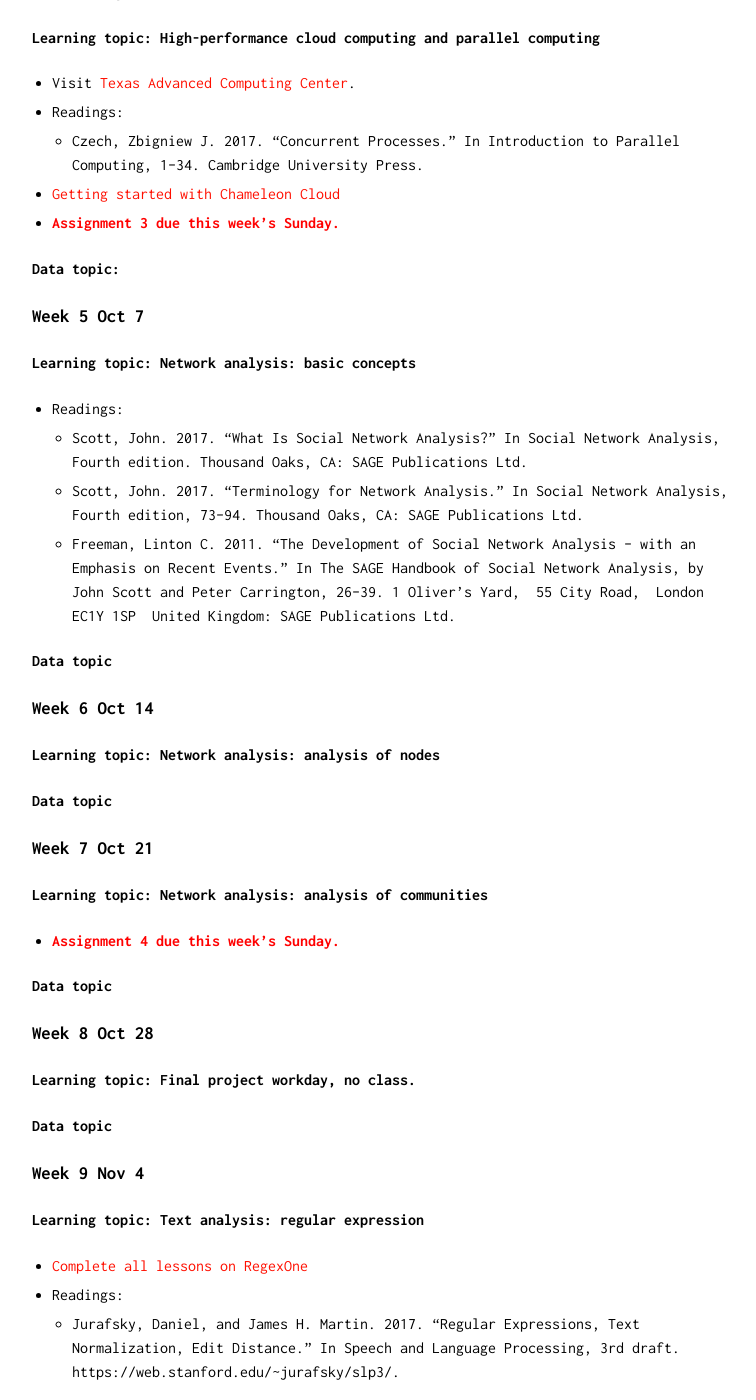
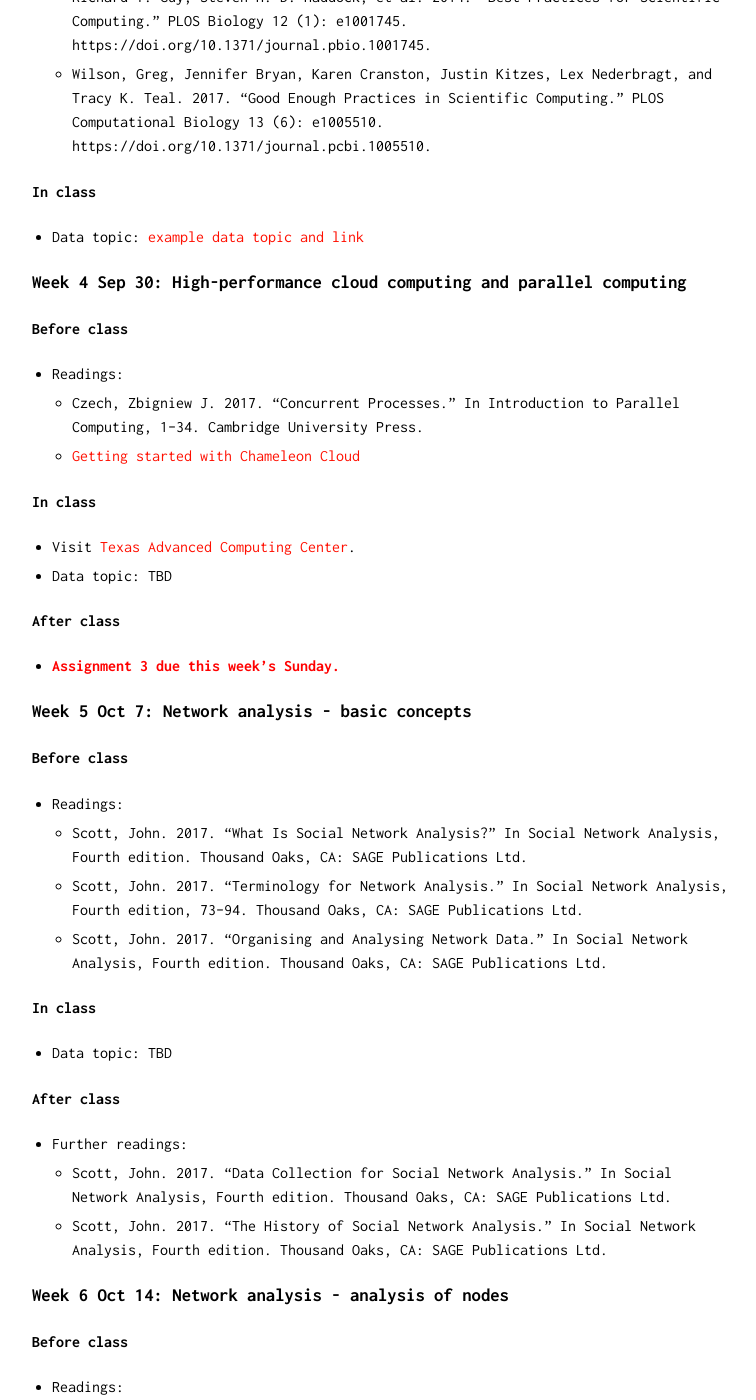
Before and after one commit to Xinjian-Paul-Li/open_data, a Jekyll site: the page built from docs/course_schedule.md, in a window 1280 px wide and 1400 px high, scrolled down 2046 px. Shown: the whole window, without its empty margins (238-994 px from the left). Built offline with Jekyll 4.4.1, drawn with Linux system fonts in a browser that asks for light colours; our own code applies the rules of GitHub Pages for plain Markdown files; some of the changed text lies outside the part shown.

Commit message:
update course

```diff
--- a/docs/course_schedule.md
+++ b/docs/course_schedule.md
@@ -13,99 +13,143 @@
 	- [GitHub](https://github.com/) / [Education (Students)](https://education.github.com/students)
 	- [Chameleon Cloud](https://www.chameleoncloud.org/)
 
-### <a name="w1"></a> Week 1 Sep 9
-#### Learning topic: Why this course?
+
+### <a name="w1"></a> Week 1 Sep 9: Why this course?
+
+#### Before class
 - Readings:
 	- Lazer, David, Alex Pentland, Lada Adamic, Sinan Aral, Albert-László Barabási, Devon Brewer, Nicholas Christakis, et al. 2009. “Computational Social Science.” Science 323 (5915): 721–23. https://doi.org/10.1126/science.1167742.
 	- Cioffi-Revilla, Claudio. 2017. Introduction to Computational Social Science. Texts in Computer Science. Cham: Springer International Publishing. https://doi.org/10.1007/978-3-319-50131-4.
+
+### In class
 - Course review: Syllabus, assignments, final project.
+
+### After class
 - <span style="color:red">**Assignment 1 due this week's Sunday.**</span>
 
-### <a name="w2"></a> Week 2 Sep 16
-#### Learning topic: Knowledge graph and Resource Description Framework
+### <a name="w2"></a> Week 2 Sep 16: Knowledge graph and Resource Description Framework
+
+#### Before class
 - Readings:
 	- Miller, Eric J. 2001. “An Introduction to the Resource Description Framework.” Journal of Library Administration 34 (3–4): 245–55. https://doi.org/10.1300/J111v34n03_04.
 - Software packages:
 	- Yu, Shih Yuan, Sujit Rokka Chhetri, Arquimedes Canedo, Palash Goyal, and Mohammad Abdullah Al Faruque. 2019. “Pykg2vec: A Python Library for Knowledge Graph Embedding.” ArXiv:1906.04239 [Cs, Stat], June. http://arxiv.org/abs/1906.04239.
 	- Costabello, Luca, Sumit Pai, Chan Le Van, Rory McGrath, and Nick McCarthy. 2019. “AmpliGraph: A Library for Representation Learning on Knowledge Graphs,” March. https://doi.org/10.5281/zenodo.2595043.
+
+#### In class
 - Group discussion: How can you use knowledge graph and RDF to solve a real-world problem?
 - Hands-on:
 	- Start a VM on [Chameleon Cloud](https://www.chameleoncloud.org/)
 	- Install [Anaconda Python](https://www.anaconda.com/distribution/) and [Jupyter Notebook](https://jupyter-notebook.readthedocs.io/en/stable/public_server.html)/[JupyterLab](https://jupyterlab.readthedocs.io/en/stable/getting_started/starting.html)
 	- Save [VM image](https://chameleoncloud.readthedocs.io/en/latest/technical/images.html).
+
+#### After class
 - <span style="color:red">**Assignment 2 due this week's Sunday.**</span>
 
 
-### <a name="w3"></a> Week 3 Sep 23
-#### Learning topic: Open data policy and good enough research practice for social (data) scientists
+### <a name="w3"></a> Week 3 Sep 23: Open data policy and good enough research practice for social (data) scientists
+
+#### Before class
 - Readings:
 	- Gentzkow, Matthew, and Jesse M. Shapiro. 2014. Code and Data for the Social Sciences: A Practitioner’s Guide.
 	- Wilson, Greg, D. A. Aruliah, C. Titus Brown, Neil P. Chue Hong, Matt Davis, Richard T. Guy, Steven H. D. Haddock, et al. 2014. “Best Practices for Scientific Computing.” PLOS Biology 12 (1): e1001745. https://doi.org/10.1371/journal.pbio.1001745.
 	- Wilson, Greg, Jennifer Bryan, Karen Cranston, Justin Kitzes, Lex Nederbragt, and Tracy K. Teal. 2017. “Good Enough Practices in Scientific Computing.” PLOS Computational Biology 13 (6): e1005510. https://doi.org/10.1371/journal.pcbi.1005510.
 
-#### Data topic: [example data topic and link](https://ma-ji.github.io/open_data/data_topic/#d3)
+#### In class
+- Data topic: [example data topic and link](https://ma-ji.github.io/open_data/data_topic/#d3)
 
 
-### <a name="w4"></a> Week 4 Sep 30
-#### Learning topic: High-performance cloud computing and parallel computing
-- Visit [Texas Advanced Computing Center](https://www.tacc.utexas.edu/).
+### <a name="w4"></a> Week 4 Sep 30: High-performance cloud computing and parallel computing
+
+#### Before class
 - Readings:
 	- Czech, Zbigniew J. 2017. “Concurrent Processes.” In Introduction to Parallel Computing, 1–34. Cambridge University Press.
+	- [Getting started with Chameleon Cloud](https://chameleoncloud.readthedocs.io/en/latest/getting-started/index.html)
 
-- [Getting started with Chameleon Cloud](https://chameleoncloud.readthedocs.io/en/latest/getting-started/index.html)
+#### In class
+- Visit [Texas Advanced Computing Center](https://www.tacc.utexas.edu/).
+- Data topic: TBD
+
+#### After class
 - <span style="color:red">**Assignment 3 due this week's Sunday.**</span>
 
-#### Data topic:
 
-### <a name="w5"></a> Week 5 Oct 7
-#### Learning topic: Network analysis: basic concepts
+### <a name="w5"></a> Week 5 Oct 7: Network analysis - basic concepts
+
+#### Before class
 - Readings:
 	- Scott, John. 2017. “What Is Social Network Analysis?” In Social Network Analysis, Fourth edition. Thousand Oaks, CA: SAGE Publications Ltd.
 	- Scott, John. 2017. “Terminology for Network Analysis.” In Social Network Analysis, Fourth edition, 73–94. Thousand Oaks, CA: SAGE Publications Ltd.
-	- Freeman, Linton C. 2011. “The Development of Social Network Analysis – with an Emphasis on Recent Events.” In The SAGE Handbook of Social Network Analysis, by John Scott and Peter Carrington, 26–39. 1 Oliver’s Yard,  55 City Road,  London    EC1Y 1SP  United Kingdom: SAGE Publications Ltd.
+	- Scott, John. 2017. “Organising and Analysing Network Data.” In Social Network Analysis, Fourth edition. Thousand Oaks, CA: SAGE Publications Ltd.
 
-#### Data topic
+#### In class
+- Data topic: TBD
 
-### <a name="w6"></a> Week 6 Oct 14
-#### Learning topic: Network analysis: analysis of nodes
-#### Data topic
+#### After class
+- Further readings:
+	- Scott, John. 2017. “Data Collection for Social Network Analysis.” In Social Network Analysis, Fourth edition. Thousand Oaks, CA: SAGE Publications Ltd.
+	- Scott, John. 2017. “The History of Social Network Analysis.” In Social Network Analysis, Fourth edition. Thousand Oaks, CA: SAGE Publications Ltd.
 
-### <a name="w7"></a> Week 7 Oct 21
-#### Learning topic: Network analysis: analysis of communities
+
+### <a name="w6"></a> Week 6 Oct 14: Network analysis - analysis of nodes
+
+#### Before class
+- Readings:
+	- Scott, John. 2017. “Popularity Mediation and Exclusion.” In Social Network Analysis, Fourth edition. Thousand Oaks, CA: SAGE Publications Ltd.
+
+#### In class
+- Data topic
+
+### <a name="w7"></a> Week 7 Oct 21: Network analysis - analysis of communities
+
+#### Before class
+- Readings:
+	- Colizza, V., A. Flammini, M. A. Serrano, and A. Vespignani. 2006. “Detecting Rich-Club Ordering in Complex Networks.” Nature Physics 2 (2): 110–15. https://doi.org/10.1038/nphys209.
+
+#### In class
+- Data topic: TBD
+
+#### After class
 - <span style="color:red">**Assignment 4 due this week's Sunday.**</span>
 
-#### Data topic
 
-### <a name="w8"></a> Week 8 Oct 28
-#### Learning topic: Final project workday, no class.
-#### Data topic
+### <a name="w8"></a> Week 8 Oct 28: Final project workday, no class.
 
-### <a name="w9"></a> Week 9 Nov 4
-#### Learning topic: Text analysis: regular expression
+### <a name="w9"></a> Week 9 Nov 4: Text analysis - regular expression
+#### Before class
 - [Complete all lessons on RegexOne](https://regexone.com/)
 - Readings:
 	- Jurafsky, Daniel, and James H. Martin. 2017. “Regular Expressions, Text Normalization, Edit Distance.” In Speech and Language Processing, 3rd draft. https://web.stanford.edu/~jurafsky/slp3/.
 
-#### Data topic
+#### In class
+- Data topic: TBD
 
-### <a name="w10"></a> Week 10 Nov 11
-#### Learning topic: Text analysis: basic NLP
-#### Data topic
 
-### <a name="w11"></a> Week 11 Nov 18
-#### Learning topic: Text analysis: basic topic modeling
+### <a name="w10"></a> Week 10 Nov 11: Text analysis - basic NLP
+#### Before class
+#### In class
+- Data topic: TBD
+
+### <a name="w11"></a> Week 11 Nov 18: Text analysis - basic topic modeling
+#### Before class
+#### In class
+- Data topic: TBD
+
+#### After class
 - <span style="color:red">**Assignment 5 due this week's Sunday.**</span>
 
-#### Data topic:
 
-### <a name="w12"></a> Week 12 Nov 25
-#### Learning topic: Text classification using Naive Bayes
-#### Data topic:
+### <a name="w12"></a> Week 12 Nov 25: Text classification using Naive Bayes
+#### Before class
+#### In class
+- Data topic: TBD
 
-### <a name="w13"></a> Week 13 Dec 2
-#### Learning topic: Text classification using neural networks
-#### Data topic:
+### <a name="w13"></a> Week 13 Dec 2: Text classification using neural networks
+#### Before class
+#### In class
+- Data topic: TBD
 
 ### <a name="w14"></a> Week 14 Dec 9
-#### Learning topic:
-#### Data topic:
+#### Before class
+#### In class
+- Data topic: TBD
```
